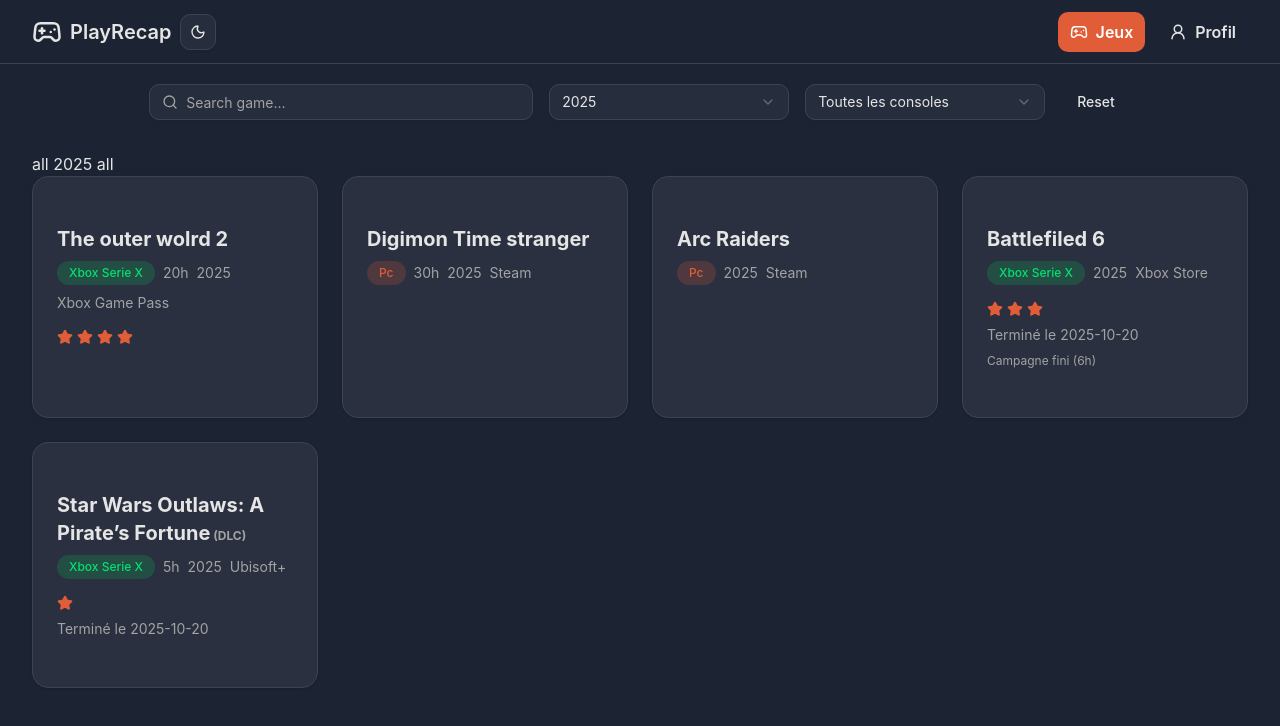
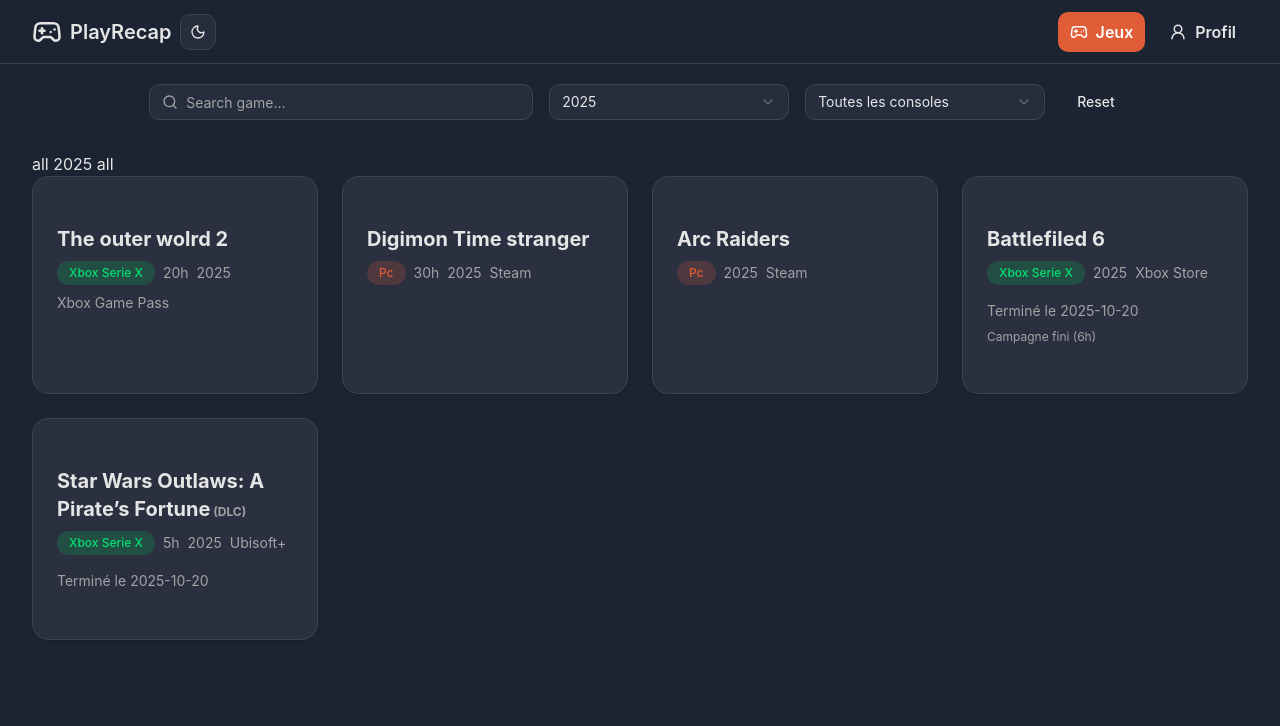
Before and after one commit to TeamCDA/Playrecap, a React (Vite) app: page /home in a window 1280 px wide. Shown: the top 726 px of the page. Built offline with nearby package versions, Linux system fonts and the light colour scheme.

Commit message:
remove rating card game et model Game

```diff
--- a/src/components/CardGame.tsx
+++ b/src/components/CardGame.tsx
@@ -1,25 +1,28 @@
 import getConsoleColor from "@/helpers/getConsoleColor";
 import Game from "@/models/Game";
 import { Card } from "./ui/card";
-import { Star } from "lucide-react";
 
 type GameProps = {
   game: Game;
 };
 const CardGame = ({ game }: GameProps) => {
-  const note = game.rating ? game.rating : 0;
-
   return (
-    <Card onClick={() => alert("edit")} className="hover:cursor-pointer group relative overflow-hidden bg-card border-border hover:border-primary transition-all duration-300 hover:shadow-lg hover:shadow-primary/20">
+    <Card
+      onClick={() => alert("edit")}
+      className="hover:cursor-pointer group relative overflow-hidden bg-card border-border hover:border-primary transition-all duration-300 hover:shadow-lg hover:shadow-primary/20"
+    >
       <div className="p-6">
         <div className="flex justify-between items-start mb-4">
           <div className="flex-1">
             <h3 className="text-xl font-bold text-foreground mb-2 group-hover:text-primary transition-colors">
               {game.title}
-              {game.type === "dlc" && <span className="text-xs text-muted-foreground">{" "}(DLC)</span>}
-              {game.type === "+dlc" && <span className="text-xs">{" "}(+DLC)</span>}
+              {game.type === "dlc" && (
+                <span className="text-xs text-muted-foreground"> (DLC)</span>
+              )}
+              {game.type === "+dlc" && <span className="text-xs"> (+DLC)</span>}
             </h3>
             <div className="flex items-center gap-2 flex-wrap">
+              {/* TODO console status => faire un composant */}
               <span
                 className={`text-xs px-3 py-1 rounded-full font-medium capitalize ${getConsoleColor(
                   game.console
@@ -38,30 +41,7 @@
               </span>
             </div>
           </div>
-          {/* <Button
-            variant="outline"
-            size="icon"
-            onClick={() => alert("edit")}
-            // className="opacity-0 group-hover:opacity-100 transition-opacity hover:text-destructive"
-            className="group-hover:opacity-100 transition-opacity hover:text-primary"
-          >
-            <Trash2 className="h-4 w-4" />
-            <Edit2Icon className="h-4 w-4" />
-          </Button> */}
         </div>
-
-        {note > 0 && (
-          <div className="flex items-center gap-1">
-            {[...Array(5)].map((_, i) => (
-              <Star
-                key={i}
-                className={`h-4 w-4 ${
-                  i < note ? "fill-primary text-primary" : "text-muted"
-                }`}
-              />
-            ))}
-          </div>
-        )}
 
         {game.completionDate && (
           <p className="text-sm text-muted-foreground mt-2">
--- a/src/models/Game.ts
+++ b/src/models/Game.ts
@@ -3,7 +3,6 @@
   title: string;
   hourPlay?: number | null;
   isFavor: boolean;
-  rating?: number | null;
   note?: string | null;
   completionDate?: string;
   type: string;
@@ -16,7 +15,6 @@
     title: string,
     hourPlay: number,
     isFavor: boolean,
-    rating: number,
     note: string,
     completionDate: string,
     type: string,
@@ -28,7 +26,6 @@
     this.title = title;
     this.hourPlay = hourPlay;
     this.isFavor = isFavor;
-    this.rating = rating;
     this.note = note;
     this.completionDate = completionDate;
     this.type = type;
```
